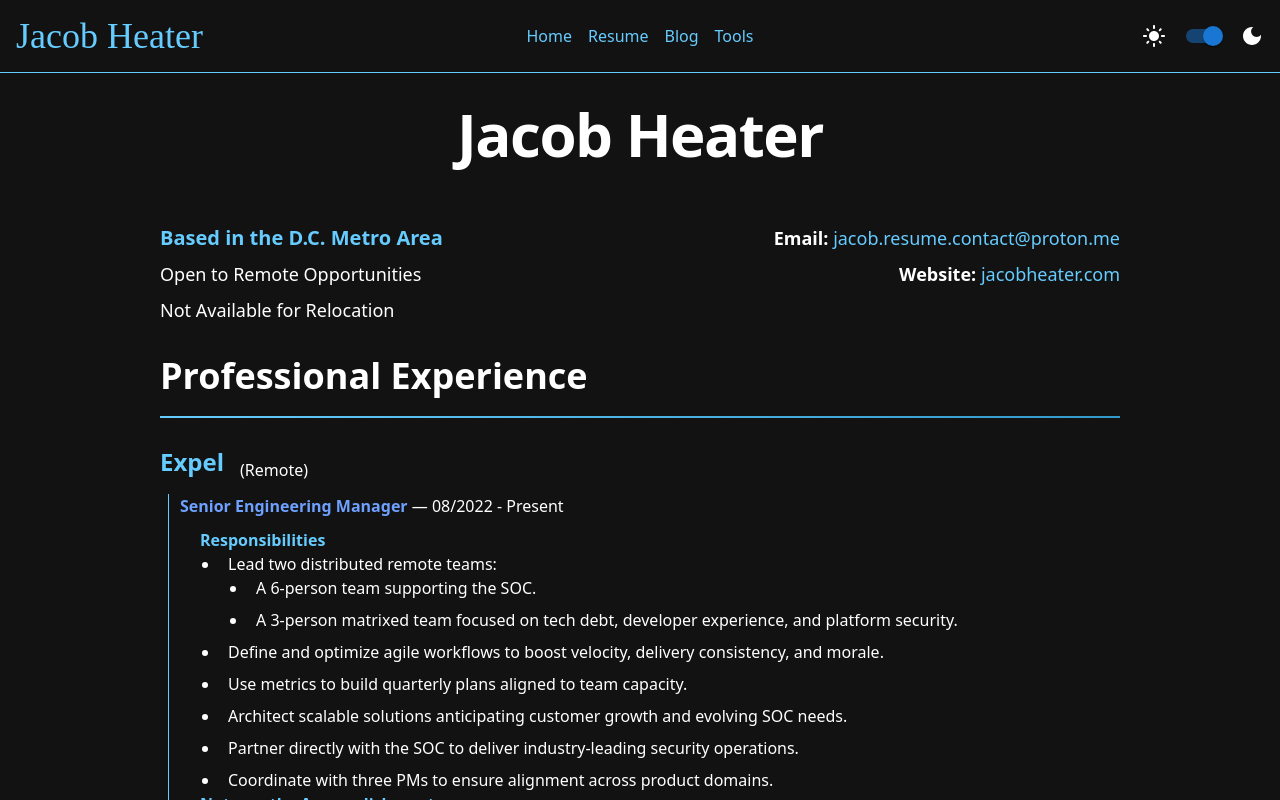
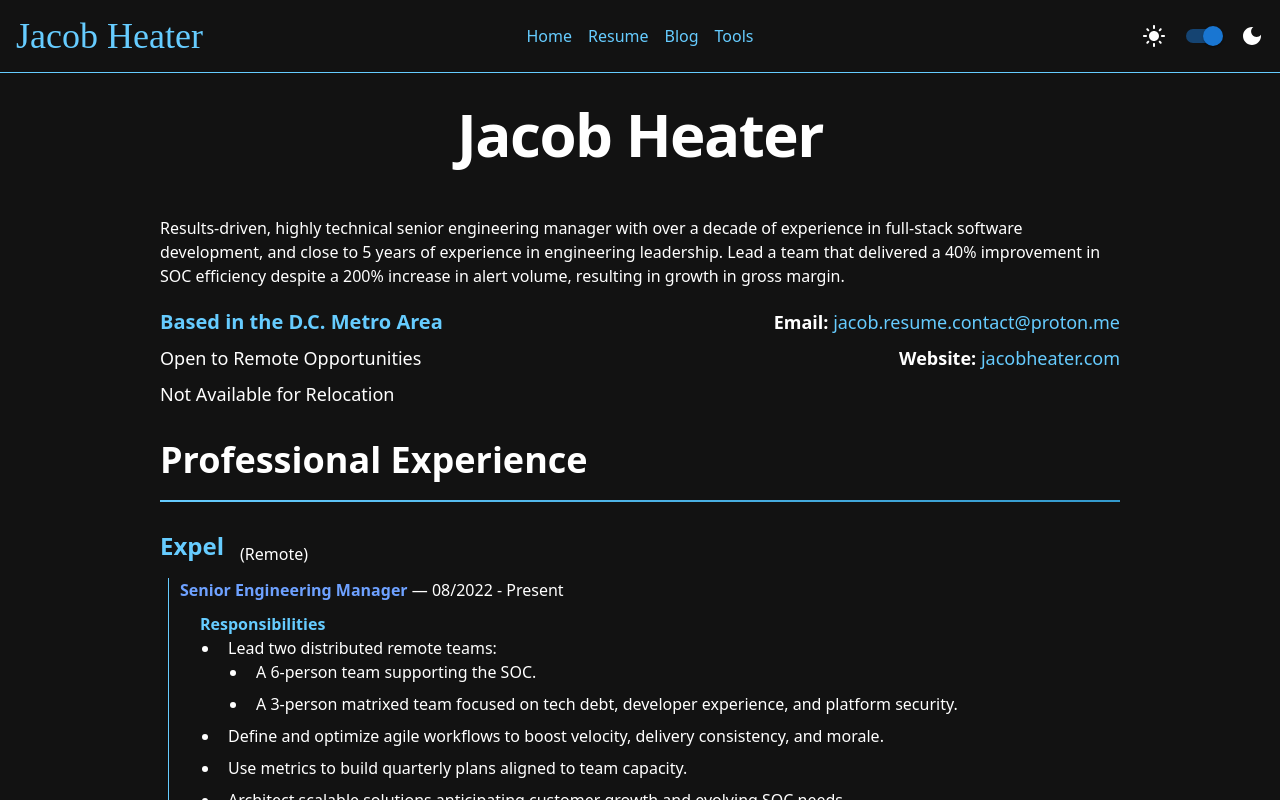
Before and after one commit to JacobHeater/jacobheater.github.io, a Next.js app: page /about/resume in a window 1280 px wide. Shown: the top 800 px of the page. Built offline with nearby package versions, Linux system fonts and the light colour scheme; a web font is replaced by a local one.

Commit message:
fix: update Resume component layout and add summary section

```diff
--- a/src/app/about/resume/page.tsx
+++ b/src/app/about/resume/page.tsx
@@ -9,15 +9,17 @@ import { Tooltip } from 'react-tooltip';
 import { HtmlTitle } from '@/app/components/html-title';
 import ReactMarkown from 'react-markdown';
 import QRCode from 'react-qr-code';
+import { DividerBar } from './components/divider-bar';
 
 export default function Resume() {
   return (
     <div className="resume-container">
       <HtmlTitle title="Jacob Heater - Resume" />
       <div className="p-8 max-w-5xl mx-auto">
-        <div className="text-4xl font-bold sm:text-5xl sm:tracking-tight lg:text-6xl text-center mb-4 text-foreground">
+        <div className="text-3xl font-bold sm:text-5xl sm:tracking-tight lg:text-6xl text-center mb-4 text-foreground">
           Jacob Heater
         </div>
+        <Summary />
         <Contact />
         <ProfessionalExperience />
         <Education />
@@ -47,9 +49,25 @@ export default function Resume() {
   );
 }
 
+function Summary() {
+  return (
+    <>
+      <div className="pt-9">
+        <p>
+          Results-driven, highly technical senior engineering manager with over
+          a decade of experience in full-stack software development, and close
+          to 5 years of experience in engineering leadership. Lead a team that
+          delivered a 40% improvement in SOC efficiency despite a 200% increase
+          in alert volume, resulting in growth in gross margin.
+        </p>
+      </div>
+    </>
+  );
+}
+
 function Contact() {
   return (
-    <div className="flex flex-col sm:flex-row sm:justify-between items-center text-lg mb-8 mt-15 space-y-4 sm:space-y-0 sm:items-start text-center sm:text-left">
+    <div className="flex flex-col sm:flex-row sm:justify-between items-center text-lg mb-8 mt-5 space-y-4 sm:space-y-0 sm:items-start text-center sm:text-left">
       <div className="flex flex-col items-center sm:items-start space-y-2">
         <span className="text-xl font-bold text-[var(--accent)]">
           Based in the D.C. Metro Area
@@ -323,7 +341,7 @@ function AdditionalProjectsPrint() {
           </a>
         </li>
       </ul>
-      <div className="absolute only-print top-0 right-8 w-[100px] flex flex-col items-center justify-center text-center">
+      <div className="absolute only-print top-0 right-8 w-[80px] flex flex-col items-center justify-center text-center">
         <QRCode
           value="https://jacobheater.com/about/resume/links"
           className="block w-full h-auto"
```
